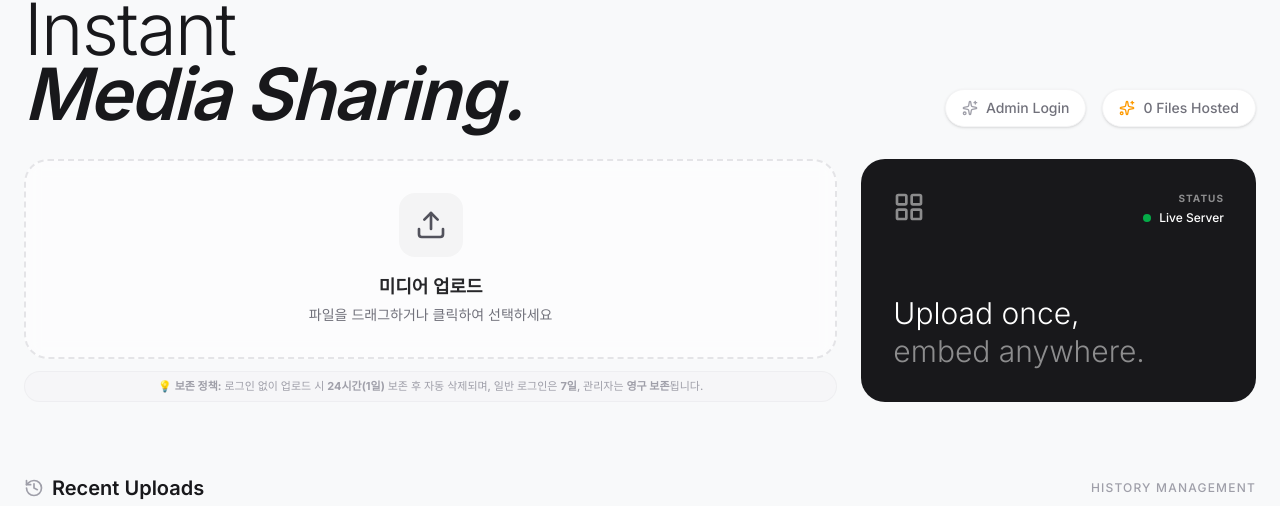
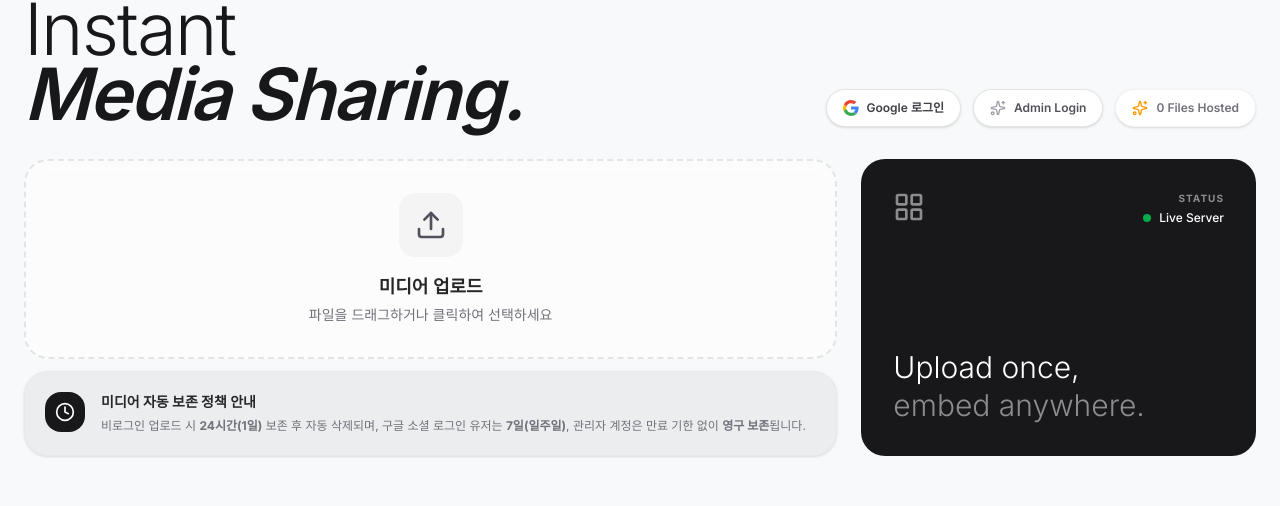
Before and after one commit to 84AK/MediaFileLink, a Next.js app: page / in a window 1280 px wide. Shown: the part 107-613 px from the top of the page. Built offline with nearby package versions, Linux system fonts and the light colour scheme; no server answers; the database is empty.

Commit message:
feat & UI: 구글 소셜 로그인(OAuth) 연동 및 만료 보존 가이드 UI 시인성 고도화

```diff
--- a/app/page.tsx
+++ b/app/page.tsx
@@ -29,18 +29,19 @@ export default function Page() {
  // Supabase User type
 
 
-  // 인증 및 관리자 체크
+  // 인증 및 관리자/소셜 로그인 체크
   useEffect(() => {
+    // 1. 초기 세션 복구 및 체크
     const initAuth = async () => {
       try {
         const { data: { session } } = await supabase.auth.getSession();
         if (session?.user) {
           setUser(session.user);
-          // 관리자 이메일 체크 (필요시 .env로 관리 가능)
           if (session.user.email === process.env.NEXT_PUBLIC_ADMIN_EMAIL) {
             setIsAdmin(true);
           }
         } else {
+          // 세션이 없으면 백그라운드 익명 로그인 유지
           const { data, error } = await supabase.auth.signInAnonymously();
           if (error) throw error;
           setUser(data.user);
@@ -49,8 +50,51 @@ export default function Page() {
         console.error('Auth Initialization Error:', err);
       }
     };
+
     initAuth();
+
+    // 2. 인증 상태 실시간 구독 (구글 소셜 로그인 완료 감지 등)
+    const { data: { subscription } } = supabase.auth.onAuthStateChange(async (event, session) => {
+      if (session?.user) {
+        setUser(session.user);
+        if (session.user.email === process.env.NEXT_PUBLIC_ADMIN_EMAIL) {
+          setIsAdmin(true);
+        } else {
+          setIsAdmin(false);
+        }
+      } else {
+        // 로그아웃 시 다시 익명 계정으로 복구
+        setIsAdmin(false);
+        try {
+          const { data, error } = await supabase.auth.signInAnonymously();
+          if (!error && data?.user) {
+            setUser(data.user);
+          }
+        } catch (e) {
+          console.error('Auto Anonymous Login Failed on Signout:', e);
+        }
+      }
+    });
+
+    return () => {
+      subscription.unsubscribe();
+    };
   }, []);
+
+  // 구글 소셜 로그인 트리거
+  const handleGoogleLogin = async () => {
+    try {
+      const { error } = await supabase.auth.signInWithOAuth({
+        provider: 'google',
+        options: {
+          redirectTo: window.location.origin,
+        }
+      });
+      if (error) throw error;
+    } catch (err: any) {
+      alert('구글 로그인 실패: ' + err.message);
+    }
+  };
 
   const handleAdminLogin = async (e: React.FormEvent) => {
     e.preventDefault();
@@ -284,26 +328,47 @@ create policy "Allow delete for owners and admin" on storage.objects for delete
             initial={{ opacity: 0 }}
             animate={{ opacity: 1 }}
             transition={{ delay: 0.4 }}
-            className="flex items-center gap-4 text-sm font-medium text-zinc-500"
+            className="flex items-center gap-3 text-sm font-medium text-zinc-500 flex-wrap"
           >
-            {isAdmin ? (
+            {!user || user.is_anonymous ? (
+              <>
+                {/* Google OAuth Login */}
                 <button
-                onClick={handleLogout}
-                className="flex items-center gap-2 px-4 py-2 bg-red-50 text-red-600 rounded-full border border-red-100 shadow-sm hover:bg-red-100 transition-colors"
+                  onClick={handleGoogleLogin}
+                  className="flex items-center gap-2 px-4 py-2.5 bg-white text-zinc-700 rounded-full border border-zinc-200 hover:border-zinc-300 hover:bg-zinc-50 transition-all shadow-sm font-semibold text-xs"
                 >
-                <Globe className="w-4 h-4" />
-                <span>Admin Mode (Logout)</span>
+                  <svg className="w-4 h-4" viewBox="0 0 24 24">
+                    <path fill="#EA4335" d="M5.266 9.765A7.077 7.077 0 0 1 12 4.909c1.69 0 3.218.6 4.418 1.582l3.51-3.51C17.842 1.05 15.11 0 12 0 7.34 0 3.32 2.67 1.34 6.57l3.926 3.195z" />
+                    <path fill="#4285F4" d="M23.455 12.273c0-.818-.073-1.609-.209-2.386H12v4.518h6.427a5.53 5.53 0 0 1-2.4 3.632l3.736 2.9C21.945 19.123 23.455 16.014 23.455 12.273z" />
+                    <path fill="#FBBC05" d="M5.266 14.235A7.014 7.014 0 0 1 4.909 12c0-.782.132-1.532.357-2.235L1.34 6.57A11.97 11.97 0 0 0 0 12c0 1.95.468 3.79 1.3 5.43l3.966-3.195z" />
+                    <path fill="#34A853" d="M12 24c3.24 0 5.97-1.07 7.96-2.91l-3.736-2.9C15.11 19.064 13.68 19.09 12 19.09c-2.86 0-5.29-1.93-6.16-4.53H1.87v3.195C3.85 21.33 7.86 24 12 24z" />
+                  </svg>
+                  <span>Google 로그인</span>
                 </button>
-            ) : (
+
                 <button
                   onClick={() => setShowLoginModal(true)}
-                className="flex items-center gap-2 px-4 py-2 bg-white rounded-full border border-zinc-100 shadow-sm hover:bg-zinc-50 transition-colors"
+                  className="flex items-center gap-2 px-4 py-2.5 bg-white rounded-full border border-zinc-200 shadow-sm hover:bg-zinc-50 transition-colors text-xs font-semibold text-zinc-600"
                 >
                   <Sparkles className="w-4 h-4 text-zinc-400" />
                   <span>Admin Login</span>
                 </button>
+              </>
+            ) : (
+              <div className="flex items-center gap-3">
+                <span className="text-zinc-600 text-xs font-semibold px-4 py-2 bg-white border border-zinc-100 rounded-full shadow-sm max-w-[220px] truncate" title={user.email}>
+                  👤 {user.email}
+                </span>
+                <button
+                  onClick={handleLogout}
+                  className="flex items-center gap-2 px-4 py-2.5 bg-red-50 text-red-600 rounded-full border border-red-100 shadow-sm hover:bg-red-100 transition-colors text-xs font-semibold"
+                >
+                  <Globe className="w-4 h-4" />
+                  <span>{isAdmin ? 'Admin Mode (Logout)' : '로그아웃'}</span>
+                </button>
+              </div>
             )}
-            <div className="flex items-center gap-2 px-4 py-2 bg-white rounded-full border border-zinc-100 shadow-sm">
+            <div className="flex items-center gap-2 px-4 py-2.5 bg-white rounded-full border border-zinc-100 shadow-sm text-xs font-semibold">
               <Sparkles className="w-4 h-4 text-amber-500" />
               <span>{items.length} Files Hosted</span>
             </div>
--- a/components/UploadZone.tsx
+++ b/components/UploadZone.tsx
@@ -1,7 +1,7 @@
 'use client';
 
 import React, { useState, useCallback } from 'react';
-import { Upload, File, Loader2 } from 'lucide-react';
+import { Upload, File, Loader2, Clock } from 'lucide-react';
 import { motion, AnimatePresence } from 'framer-motion';
 import { supabase } from '@/lib/supabase';
 import { convertToWebP } from '@/lib/utils';
@@ -173,10 +173,16 @@ export default function UploadZone({ onUploadComplete }: UploadZoneProps) {
       </div>
 
       {/* Retention Guide Banner */}
-      <div className="px-4 py-1.5 bg-zinc-100/50 rounded-2xl border border-zinc-200/40 text-center">
-        <p className="text-[11px] text-zinc-400 font-medium leading-relaxed">
-          💡 <b>보존 정책:</b> 로그인 없이 업로드 시 <b>24시간(1일)</b> 보존 후 자동 삭제되며, 일반 로그인은 <b>7일</b>, 관리자는 <b>영구 보존</b>됩니다.
-        </p>
+      <div className="p-5 bg-zinc-900/5 rounded-3xl border border-zinc-200/60 flex items-start gap-4 text-left shadow-sm">
+        <div className="w-10 h-10 rounded-2xl bg-zinc-900 text-white flex items-center justify-center shrink-0">
+          <Clock className="w-5 h-5" />
+        </div>
+        <div>
+          <h4 className="text-sm font-bold text-zinc-800">미디어 자동 보존 정책 안내</h4>
+          <p className="text-xs text-zinc-500 mt-1 leading-relaxed">
+            비로그인 업로드 시 <strong>24시간(1일)</strong> 보존 후 자동 삭제되며, 구글 소셜 로그인 유저는 <strong>7일(일주일)</strong>, 관리자 계정은 만료 기한 없이 <strong>영구 보존</strong>됩니다.
+          </p>
+        </div>
       </div>
     </div>
   );
```
Also changed, not shown: 2 other files (tests, documents, lock files or other folders). Lines whose indentation alone changed are shown as unchanged.
